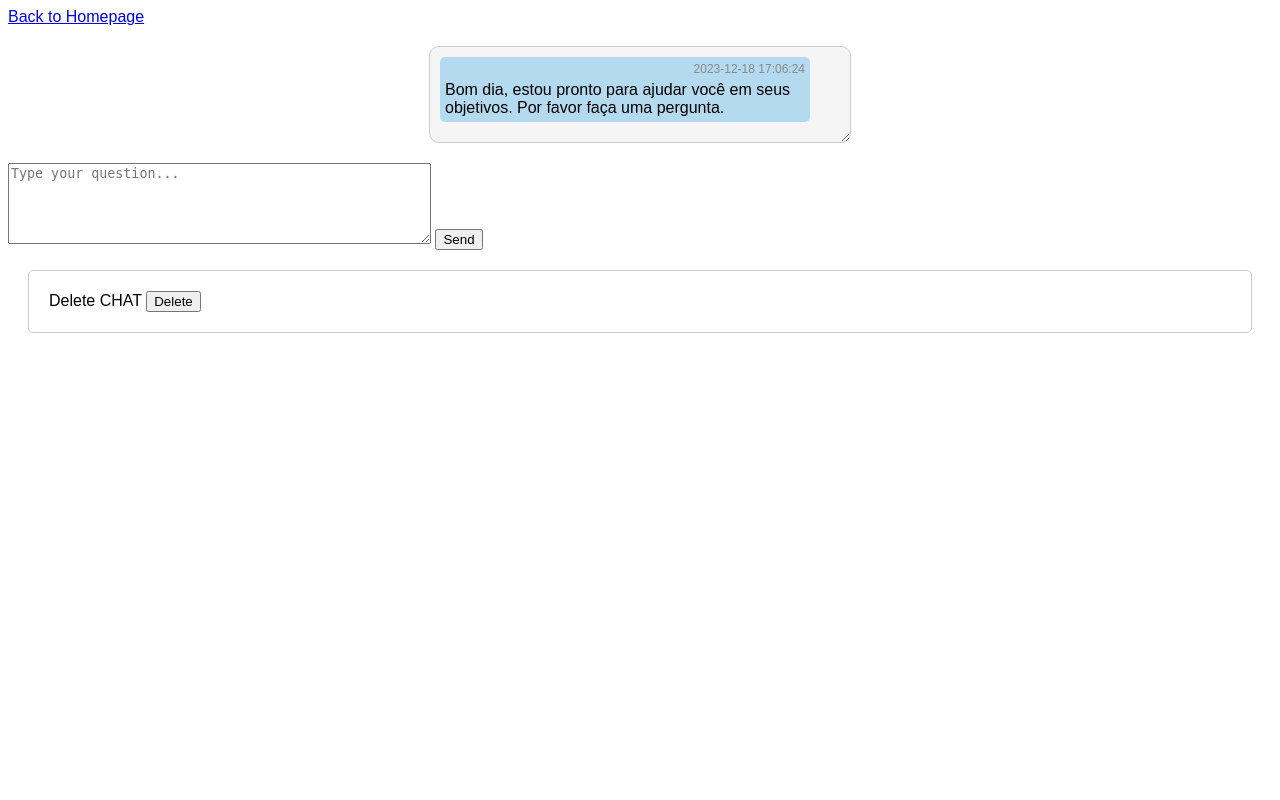
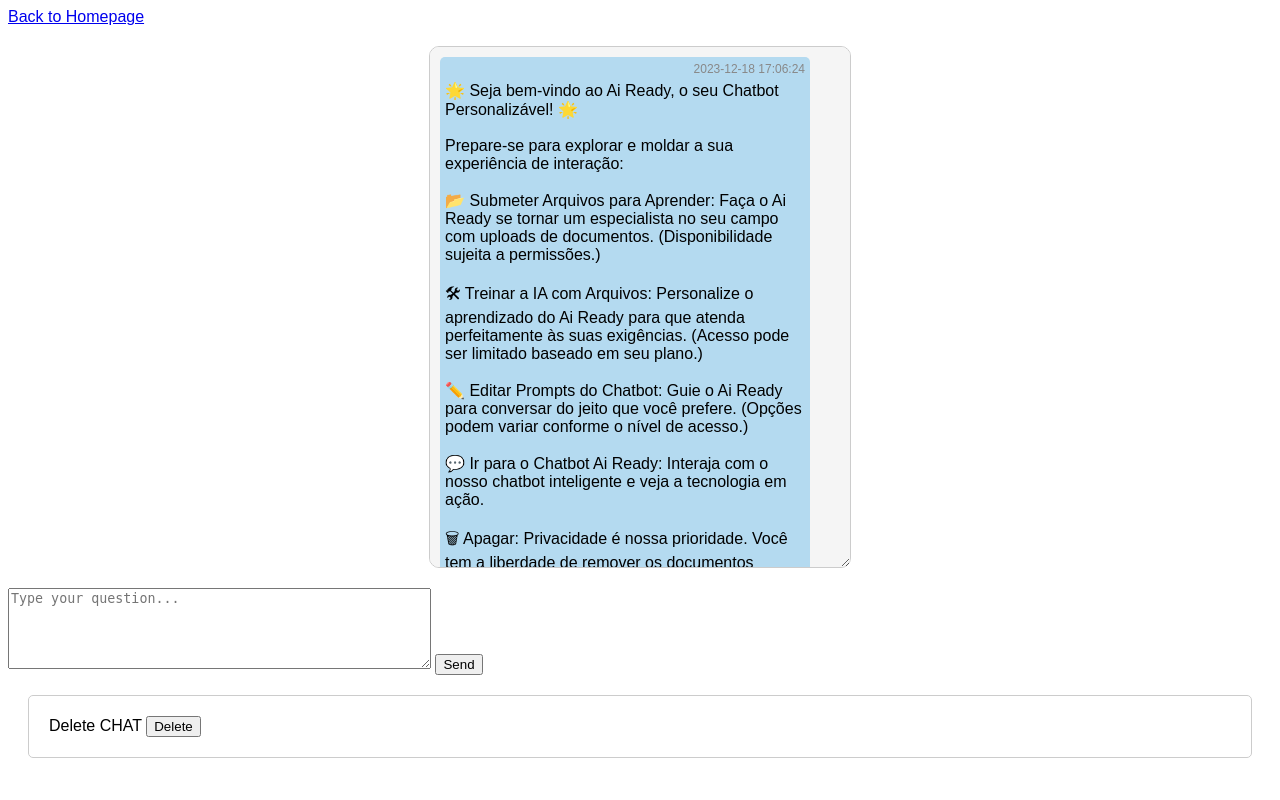
Before and after one commit to bbicalho/python-flask-openai-chatbot-custom-data, a Flask app: page /chatbot/1 in a window 1280 px wide. Run offline with Flask 3, Linux system fonts and the light colour scheme.

Commit message:
nova mensagem de welcome

```diff
--- a/templates/chatbot2.html
+++ b/templates/chatbot2.html
@@ -59,7 +59,26 @@
     <a href="{{ url_for('menu', id=user_id) }}">Back to Homepage</a>
     <div class="chat-container" id="chatContainer"><div class="resize-handle"></div>
 
-    <div class="message answer-machine"><div class="timestamp">{{current_datetime}}</div><div>Bom dia, estou pronto para ajudar você em seus objetivos. Por favor faça uma pergunta.</div></div>
+    <div class="message answer-machine"><div class="timestamp">{{current_datetime}}</div><div>
+        🌟 Seja bem-vindo ao Ai Ready, o seu Chatbot Personalizável! 🌟 <br><br>
+
+Prepare-se para explorar e moldar a sua experiência de interação: <br><br>
+
+📂 Submeter Arquivos para Aprender: Faça o Ai Ready se tornar um especialista no seu campo com uploads de documentos. (Disponibilidade sujeita a permissões.) <br><br>
+
+🛠 Treinar a IA com Arquivos: Personalize o aprendizado do Ai Ready para que atenda perfeitamente às suas exigências. (Acesso pode ser limitado baseado em seu plano.) <br><br>
+
+✏️ Editar Prompts do Chatbot: Guie o Ai Ready para conversar do jeito que você prefere. (Opções podem variar conforme o nível de acesso.) <br><br>
+
+💬 Ir para o Chatbot Ai Ready: Interaja com o nosso chatbot inteligente e veja a tecnologia em ação. <br><br>
+
+🗑 Apagar: Privacidade é nossa prioridade. Você tem a liberdade de remover os documentos treinados sempre que desejar. <br><br>
+
+🔍 Atenção: A disponibilidade de funcionalidades do Ai Ready pode variar conforme o seu nível de acesso ou plano de serviço. Para mais detalhes, consulte as condições de uso ou fale com nosso suporte. <br><br>
+
+Navegue pelo menu principal e comece a sua jornada com o Ai Ready hoje mesmo! <br><br>
+
+    </div></div>
 
     {% for question in questions_array: %}
         {% if loop.index0 % 2 == 0 %}
```
